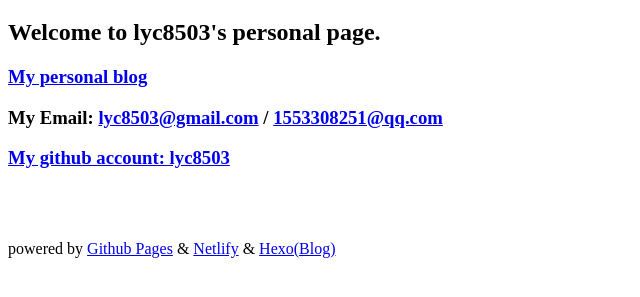
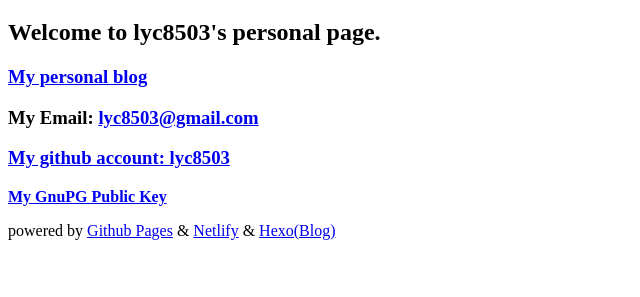
Before and after one commit to lyc8503/lyc8503.github.io, a plain HTML site: page index.html in a window 1280 px wide. Shown: the part 61-358 px from the top of the page, without its empty margins (0-640 px from the left). Drawn offline with Linux system fonts and the light colour scheme.

Commit message:
update key.

```diff
--- a/index.html
+++ b/index.html
@@ -9,9 +9,9 @@
 <h1>HelloWorld!</h1>
 <h2>Welcome to lyc8503's personal page.</h2>
 <h3><a href="https://blog.lyc8503.tk/">My personal blog</a></h3>
-<h3>My Email: <a href="mailto:lyc8503@gmail.com">lyc8503@gmail.com</a> / <a href="mailto:1553308251@qq.com">1553308251@qq.com</a></h3>
+<h3>My Email: <a href="mailto:lyc8503@gmail.com">lyc8503@gmail.com</a></h3>
 <h3><a href="https://github.com/lyc8503">My github account: lyc8503</a></h3>
-<br><br>
+<p><b><a href="key.pgp">My GnuPG Public Key</a></b></p>
 <p>powered by <a href="https://www.github.com/">Github Pages</a> &amp; <a href="https://www.netlify.com/">Netlify</a> &amp; <a href="https://hexo.io/">Hexo(Blog)</a></p>
 </body>
 </html>
```
Also changed, not shown: 1 other file.
